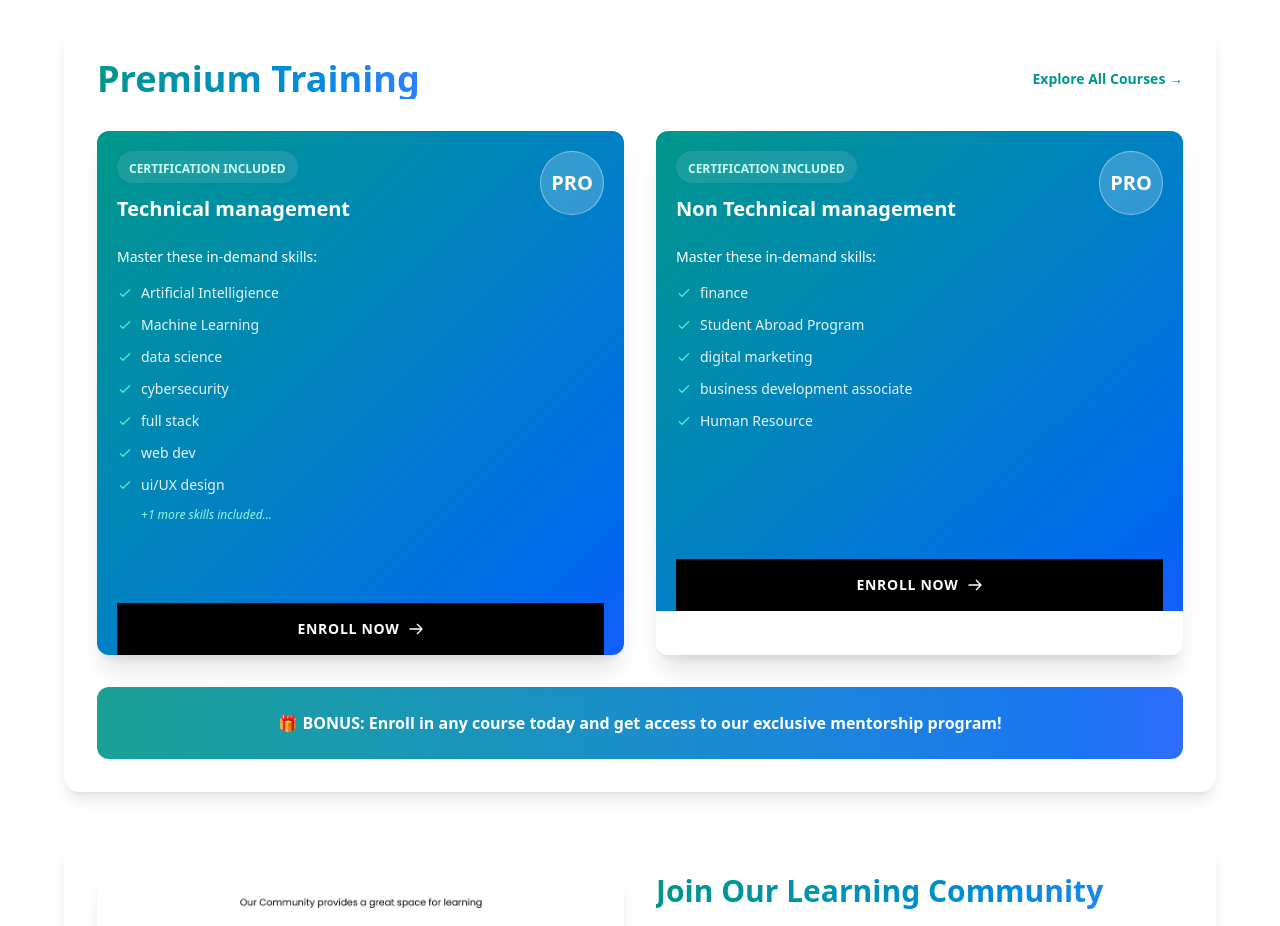
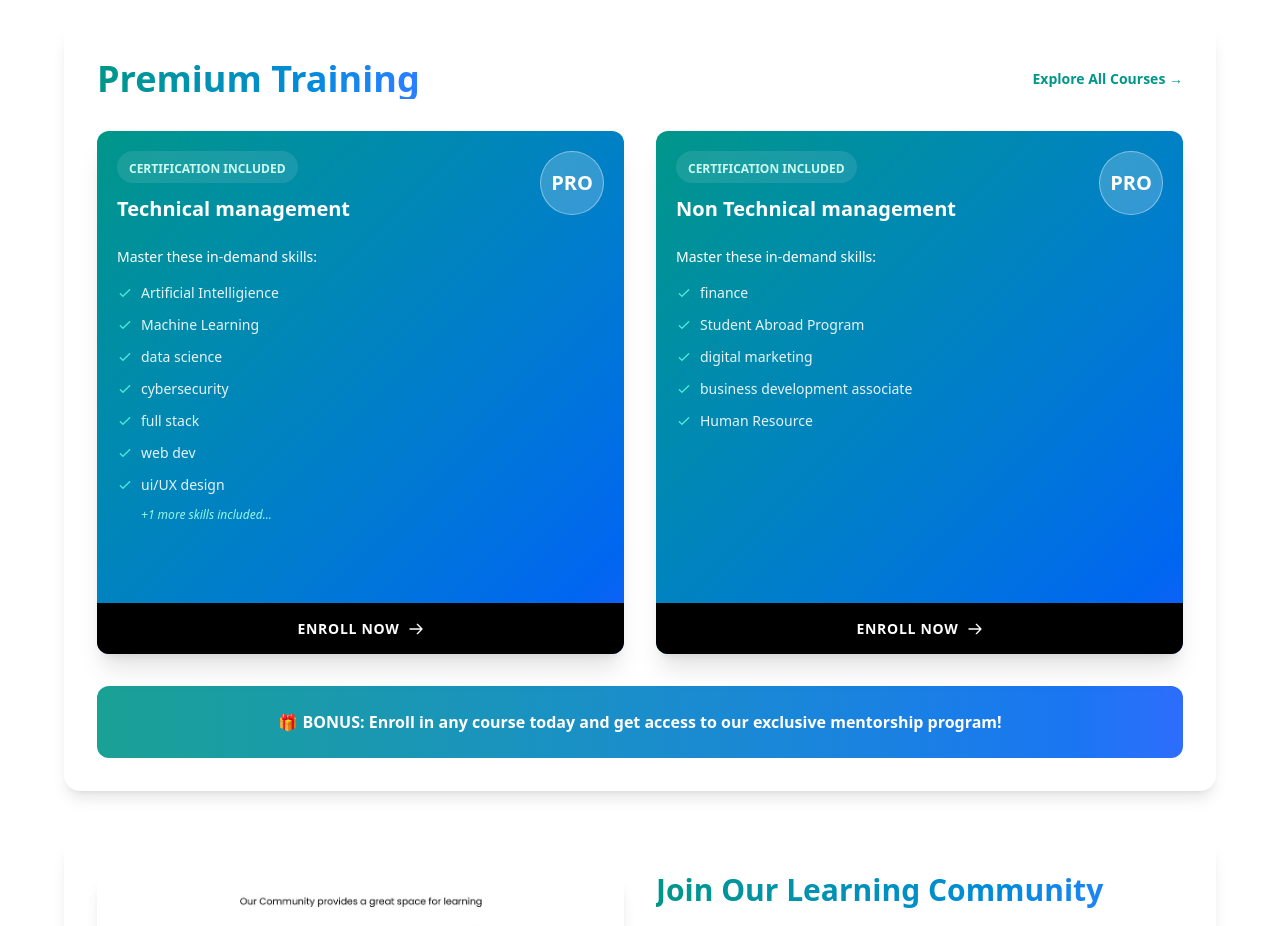
Before and after one commit to mismyst/nextsync, a Next.js app: page / in a window 1280 px wide. Shown: the part 1060-1986 px from the top of the page. Built offline with nearby package versions, Linux system fonts and the light colour scheme.

Commit message:
Update page.tsx

```diff
--- a/app/page.tsx
+++ b/app/page.tsx
@@ -129,8 +129,8 @@ const Page = function Page() {
 
               <div className="grid md:grid-cols-2 gap-8">
                 {trainingsData.map((training, index) => (
-                  <div key={index} className="relative rounded-xl overflow-hidden shadow-xl transition-all duration-300 hover:shadow-2xl hover:-translate-y-1">
-                    <div className={`bg-gradient-to-br from-teal-600 to-blue-600 p-5 pb-0 min-h-120 flex flex-col`}>
+                  <div key={index} className="relative rounded-xl overflow-hidden shadow-xl transition-all duration-300 hover:shadow-2xl hover:-translate-y-1 flex flex-col">
+                    <div className={`bg-gradient-to-br from-teal-600 to-blue-600 p-5 pt-5 px-5 pb-0 min-h-120 flex flex-col h-full`}>
                       {/* Premium badge */}
                       <div className="absolute top-5 right-5">
                         <div className="w-16 h-16 rounded-full bg-white/20 flex items-center justify-center backdrop-blur-sm border border-white/40">
@@ -167,7 +167,7 @@ const Page = function Page() {
                       </div>
 
                       {/* Enhanced call-to-action button */}
-                      <div className="mt-auto">
+                      <div className="mt-auto -mx-5 -mb-px">
                         <button className="w-full py-4 bg-black text-white text-sm font-bold uppercase tracking-wider transition-all duration-300 hover:bg-teal-900 flex items-center justify-center">
                           <span>ENROLL NOW</span>
                           <svg className="w-4 h-4 ml-2" fill="none" stroke="currentColor" viewBox="0 0 24 24" xmlns="http://www.w3.org/2000/svg">
```
